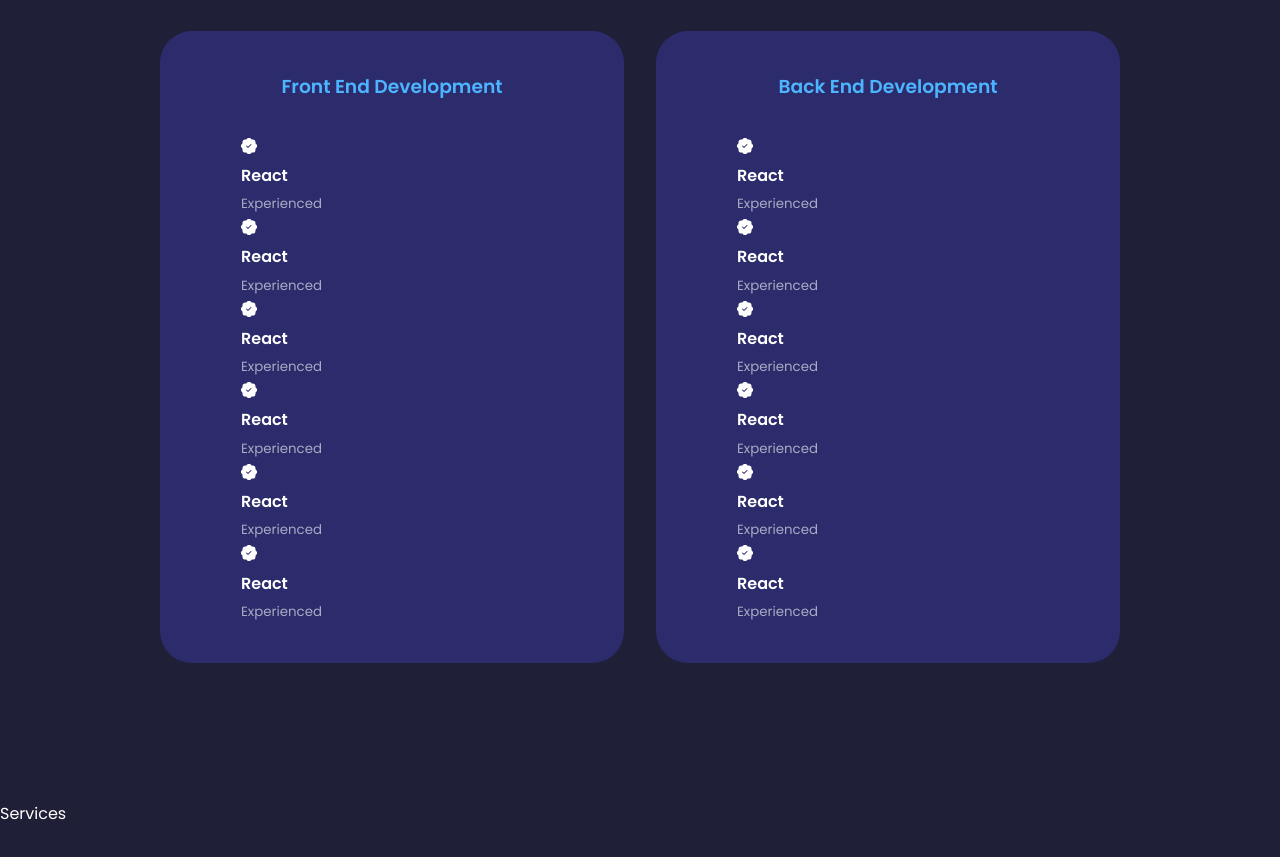
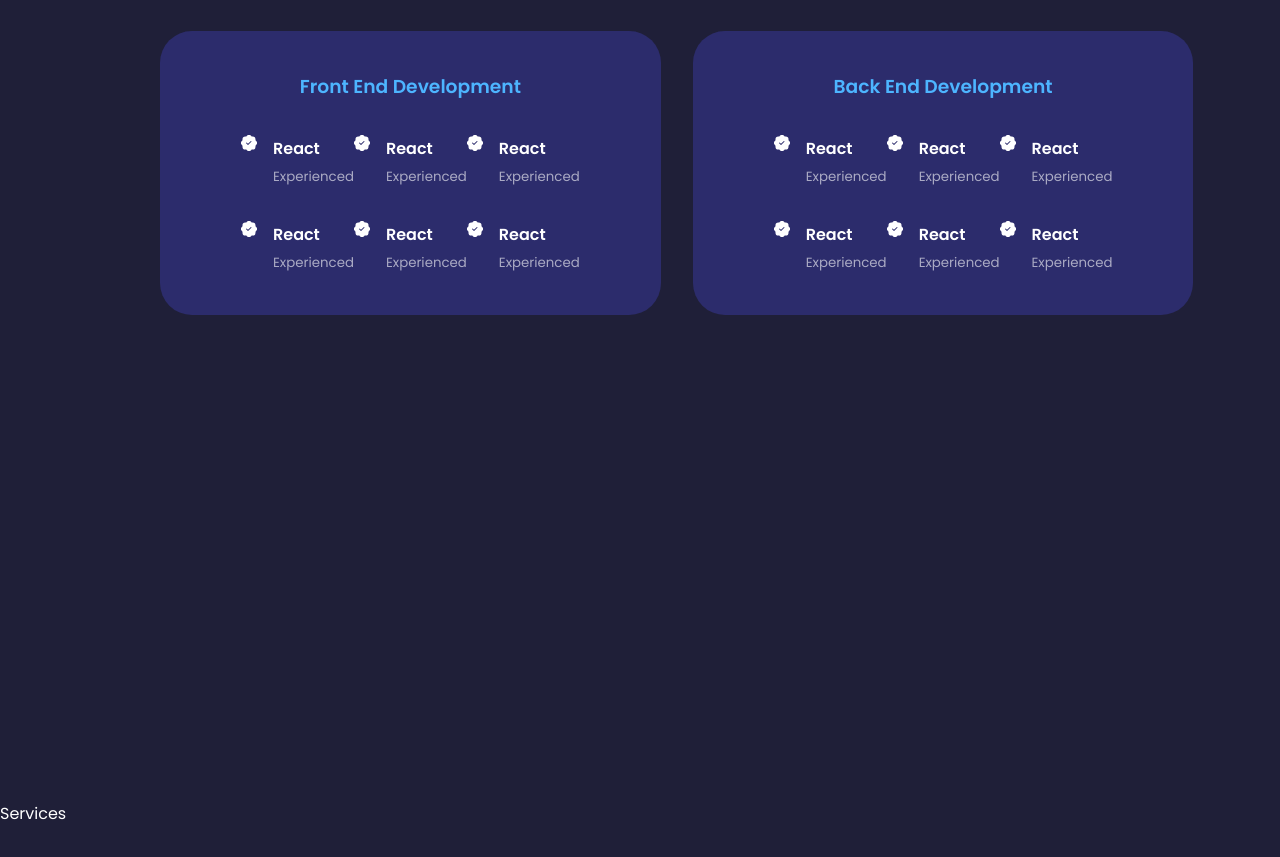
Before and after one commit to IvanNapsterKE/-home-ivan-Documents-portfoilo-react-portfolio-website-1, a React (Create React App) app: page / in a window 1280 px wide. Shown: the part 1840-2697 px from the top of the page. Built offline with nearby package versions, Linux system fonts and the light colour scheme.

Commit message:
fixed port wrap

```diff
--- a/src/components/portfolio/Portfolio.jsx
+++ b/src/components/portfolio/Portfolio.jsx
@@ -18,34 +18,34 @@
 
               <div className="portfolio__content">
                   <article className='portfolio__details'>
-                        <BsPatchCheckFill />
-                          <h4>React</h4>
-                        <small className='text-light'>Experienced</small>
+                        <BsPatchCheckFill className='experience_details__icon'/>
+                          <div><h4>React</h4>
+                        <small className='text-light'>Experienced</small></div>
                   </article>
                   <article className='portfolio__details'>
-                        <BsPatchCheckFill />
-                          <h4>React</h4>
-                        <small className='text-light'>Experienced</small>
+                        <BsPatchCheckFill className='experience_details__icon'/>
+                          <div><h4>React</h4>
+                        <small className='text-light'>Experienced</small></div>
                   </article>
                   <article className='portfolio__details'>
-                        <BsPatchCheckFill />
-                          <h4>React</h4>
-                        <small className='text-light'>Experienced</small>
+                        <BsPatchCheckFill className='experience_details__icon'/>
+                          <div><h4>React</h4>
+                        <small className='text-light'>Experienced</small></div>
                   </article>
                   <article className='portfolio__details'>
-                        <BsPatchCheckFill />
-                          <h4>React</h4>
-                        <small className='text-light'>Experienced</small>
+                        <BsPatchCheckFill className='experience_details__icon'/>
+                          <div><h4>React</h4>
+                        <small className='text-light'>Experienced</small></div>
                   </article>
                   <article className='portfolio__details'>
-                        <BsPatchCheckFill />
-                          <h4>React</h4>
-                        <small className='text-light'>Experienced</small>
+                        <BsPatchCheckFill className='experience_details__icon'/>
+                          <div><h4>React</h4>
+                        <small className='text-light'>Experienced</small></div>
                   </article>
                   <article className='portfolio__details'>
-                        <BsPatchCheckFill />
-                          <h4>React</h4>
-                        <small className='text-light'>Experienced</small>
+                        <BsPatchCheckFill className='experience_details__icon'/>
+                          <div><h4>React</h4>
+                        <small className='text-light'>Experienced</small></div>
                   </article>
               </div>
 
@@ -55,36 +55,36 @@
 
             <h3>Back End Development</h3>
 
-            <div className="portfolio__content">
+              <div className="portfolio__content">
                   <article className='portfolio__details'>
-                        <BsPatchCheckFill />
-                          <h4>React</h4>
-                        <small className='text-light'>Experienced</small>
+                        <BsPatchCheckFill className='experience_details__icon'/>
+                          <div><h4>React</h4>
+                        <small className='text-light'>Experienced</small></div>
                   </article>
                   <article className='portfolio__details'>
-                        <BsPatchCheckFill />
-                          <h4>React</h4>
-                        <small className='text-light'>Experienced</small>
+                        <BsPatchCheckFill className='experience_details__icon'/>
+                          <div><h4>React</h4>
+                        <small className='text-light'>Experienced</small></div>
                   </article>
                   <article className='portfolio__details'>
-                        <BsPatchCheckFill />
-                          <h4>React</h4>
-                        <small className='text-light'>Experienced</small>
+                        <BsPatchCheckFill className='experience_details__icon'/>
+                          <div><h4>React</h4>
+                        <small className='text-light'>Experienced</small></div>
                   </article>
                   <article className='portfolio__details'>
-                        <BsPatchCheckFill />
-                          <h4>React</h4>
-                        <small className='text-light'>Experienced</small>
+                        <BsPatchCheckFill className='experience_details__icon'/>
+                          <div><h4>React</h4>
+                        <small className='text-light'>Experienced</small></div>
                   </article>
                   <article className='portfolio__details'>
-                        <BsPatchCheckFill />
-                          <h4>React</h4>
-                        <small className='text-light'>Experienced</small>
+                        <BsPatchCheckFill className='experience_details__icon'/>
+                          <div><h4>React</h4>
+                        <small className='text-light'>Experienced</small></div>
                   </article>
                   <article className='portfolio__details'>
-                        <BsPatchCheckFill />
-                          <h4>React</h4>
-                        <small className='text-light'>Experienced</small>
+                        <BsPatchCheckFill className='experience_details__icon'/>
+                          <div><h4>React</h4>
+                        <small className='text-light'>Experienced</small></div>
                   </article>
               </div>
 
--- a/src/components/portfolio/portfolio.css
+++ b/src/components/portfolio/portfolio.css
@@ -27,3 +27,22 @@
     margin-bottom: 2rem;
     color: var(--color-primary);
 }
+
+.portfolio__content{
+
+    display: grid;
+    grid-template-columns: 1fr 1fr 1fr;
+    row-gap: 2rem ;
+}
+
+.portfolio__details{
+
+    display: flex;
+    gap: 1rem;
+}
+
+.portfolio__details__icon{
+
+    margin-top: 6px;
+    color: var(--color-primary);
+}
```
